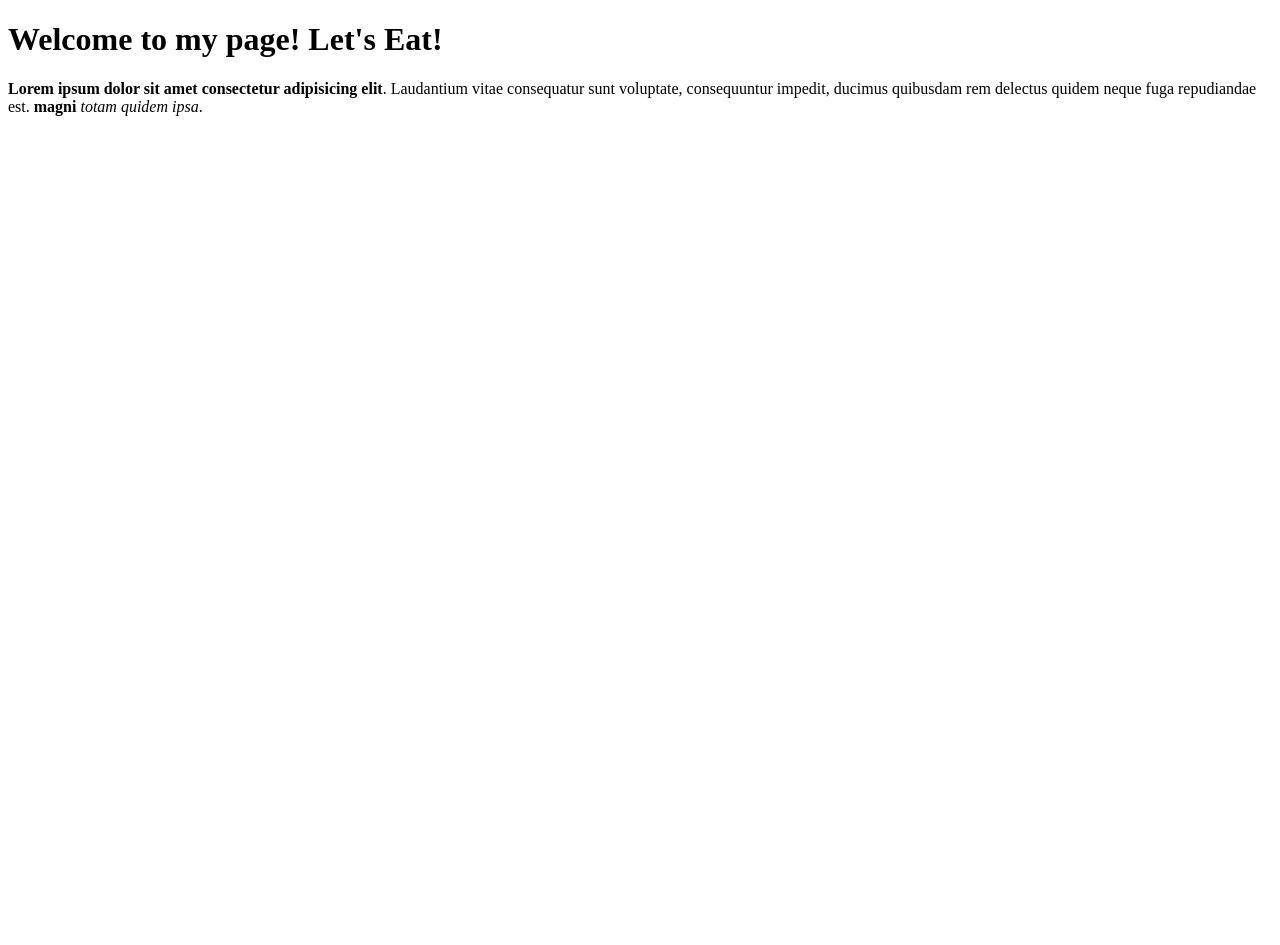
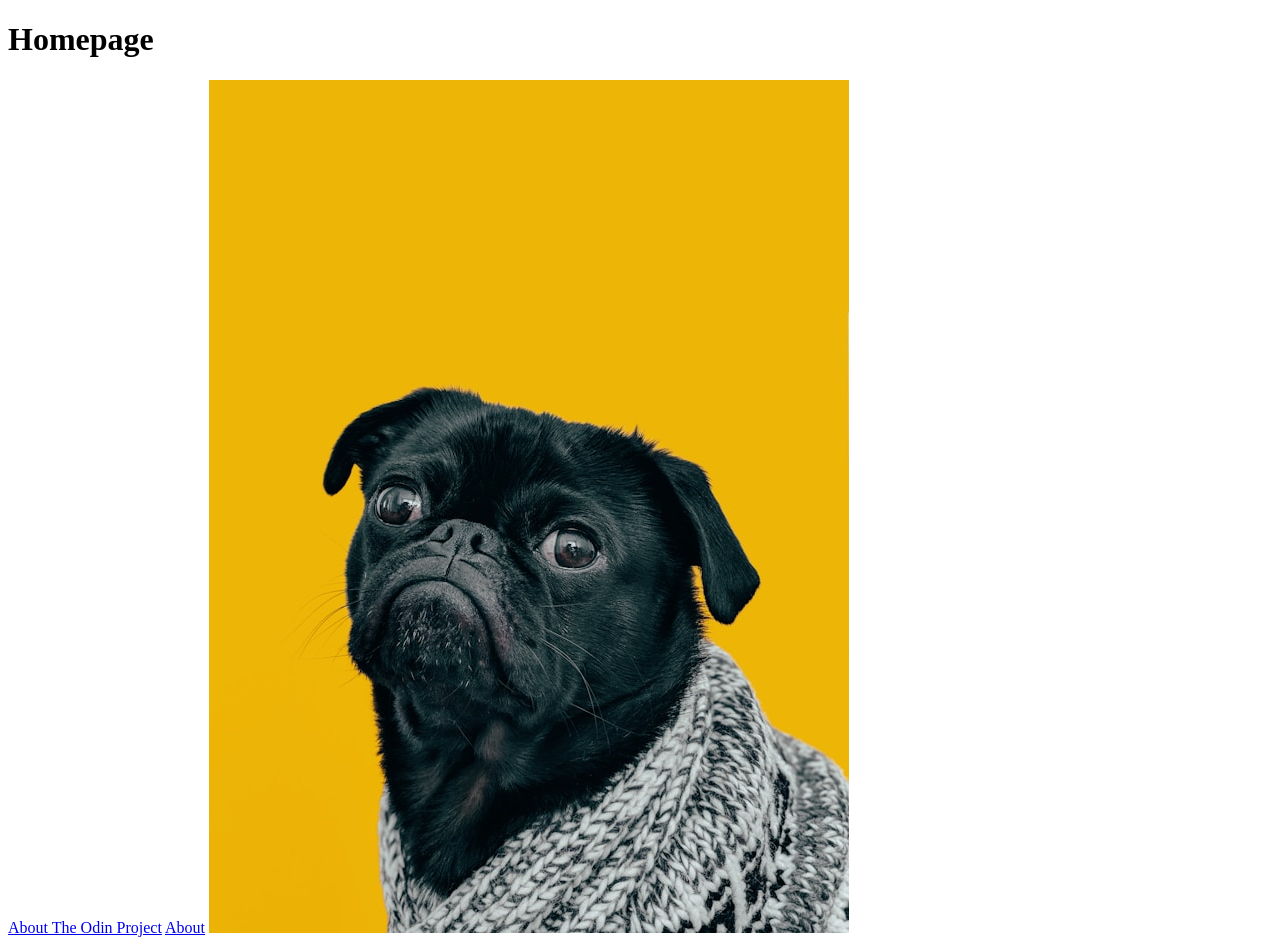
Before and after one commit to TheFollower1/html, a plain HTML site: page index.html in a window 1280 px wide. Before the commit the page ends 800 px from the top, so only its background shows below. Drawn offline with Linux system fonts and the light colour scheme.

Commit message:
HTML links and images

```diff
--- a/index.html
+++ b/index.html
@@ -1,20 +1,14 @@
 <!DOCTYPE html>
-<html lang="en">
-    <head>
-        <meta charset="utf-8">
-        <title>Abby's Best</title>
-    </head>
-    <body>
-        <h1>
-            Welcome to my page! Let's Eat!
-            <!-- I am an html comment used to tell other programmers hidden messages-->
-        </h1>
-        <p>
-            <strong>Lorem ipsum dolor sit amet consectetur adipisicing elit</strong>.
-            Laudantium vitae consequatur sunt voluptate, consequuntur impedit, ducimus quibusdam rem delectus quidem neque fuga repudiandae est.
-            <strong> magni </strong>  <em>totam quidem ipsa</em>.
-            <!-- strong "bolds the text" em "makes the text italics" -->
-             <!-- do not use b or i as they do not give importance or meaning to text -->
-        </p>
-    </body>
+<html>
+<head>
+    <meta charset="utf-8">
+    <title>Links and Images</title>
+</head>
+<body>
+    <h1>Homepage</h1>
+    <a href="https://www.theodinproject.com/about" target="_self" rel="noopener noreferrer">About The Odin Project</a>
+
+    <a href="./pages/about.html">About</a>
+    <img src="./images/dog.jpg"
+</body>
 </html>
```
Also changed, not shown: pages/about.html (added, +12 -0 lines), images/dog.jpg (added).
